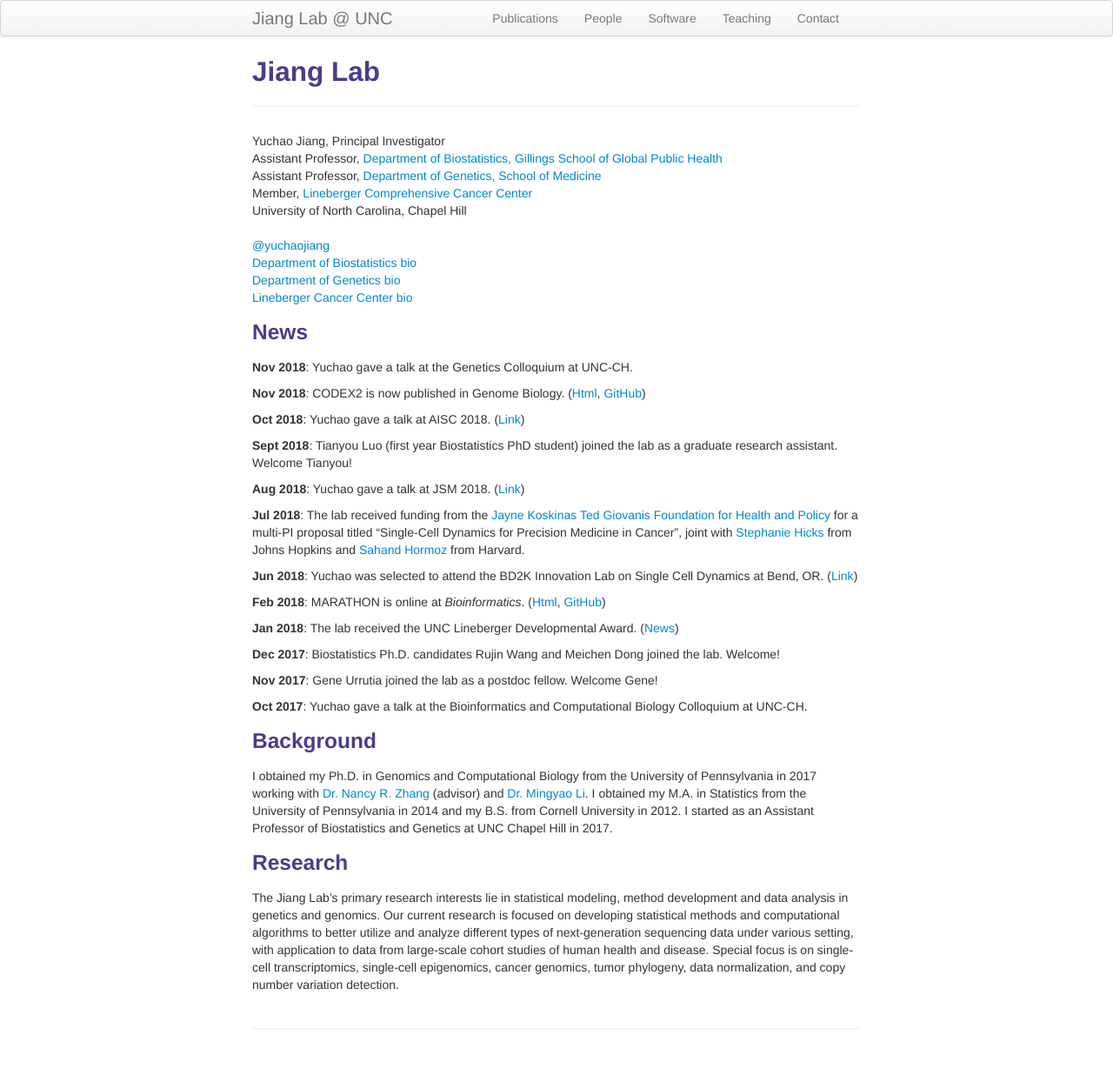
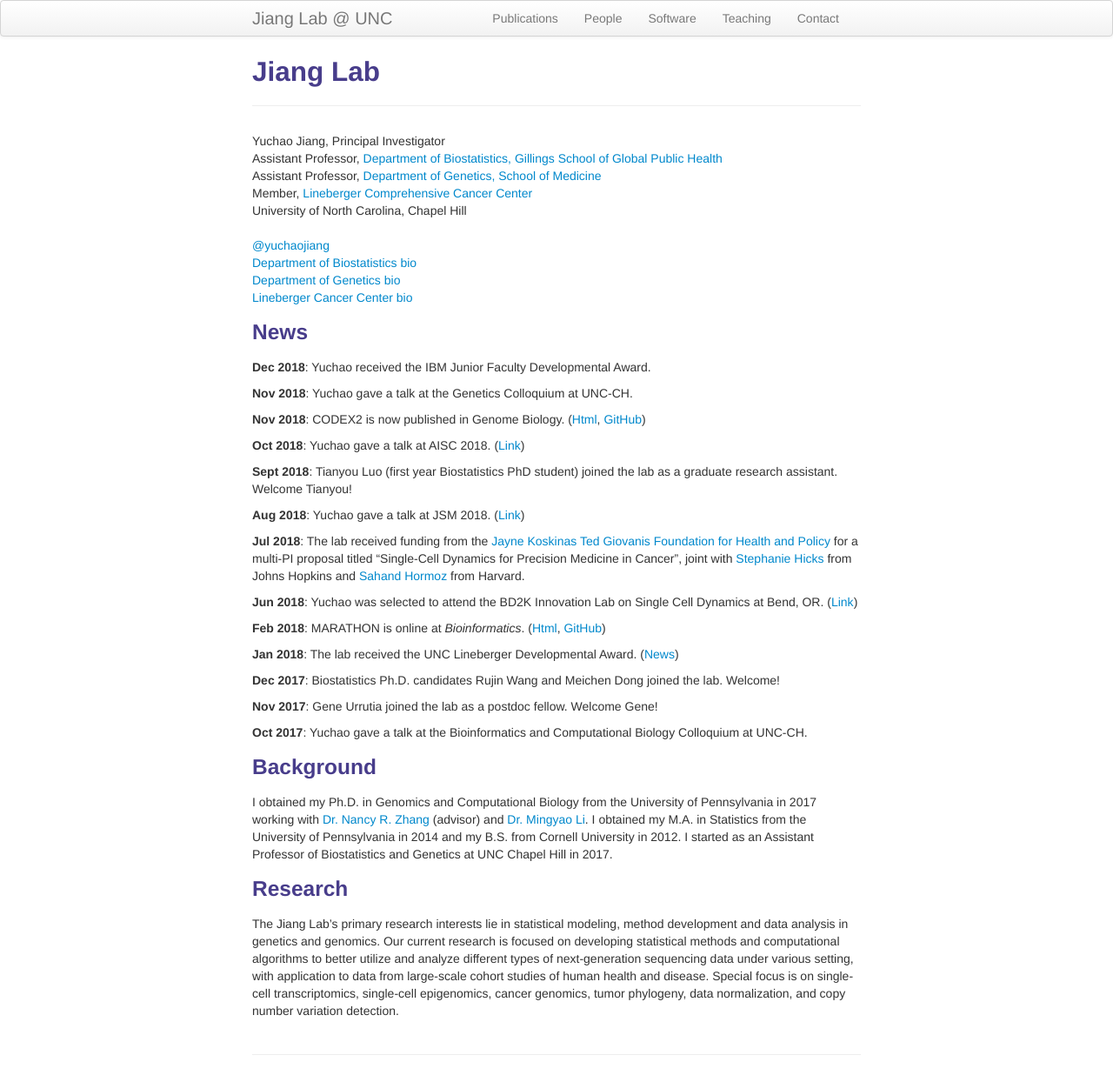
Before and after one commit to yuchaojiang/yuchaojiang.github.io, a Jekyll site: the page built from index.md, in a window 1280 px wide. Shown: the whole page at 87% size. Built offline with Jekyll 4.4.1, drawn with Linux system fonts in a browser that asks for light colours; before the commit the page ends 1214 px from its top, so only the background shows below that.

Commit message:
Update index.md

```diff
--- a/index.md
+++ b/index.md
@@ -25,6 +25,8 @@ description: I am an Assistant Professor in the Department of Biostatistics and
 </div>
 
 ### News
+**Dec 2018**: Yuchao received the IBM Junior Faculty Developmental Award.
+
 **Nov 2018**: Yuchao gave a talk at the Genetics Colloquium at UNC-CH.
 
 **Nov 2018**: CODEX2 is now published in Genome Biology. ([Html](https://genomebiology.biomedcentral.com/articles/10.1186/s13059-018-1578-y), [GitHub](https://github.com/yuchaojiang/CODEX2))
```
